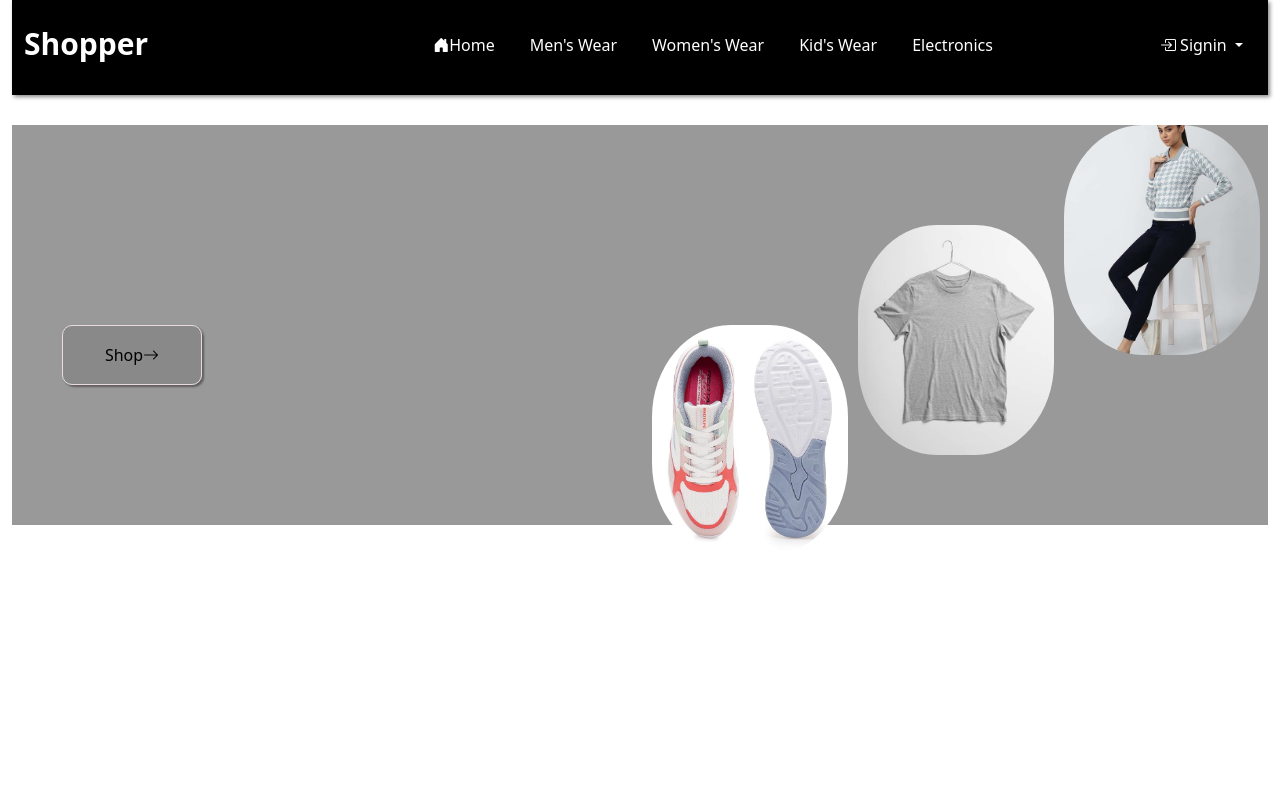
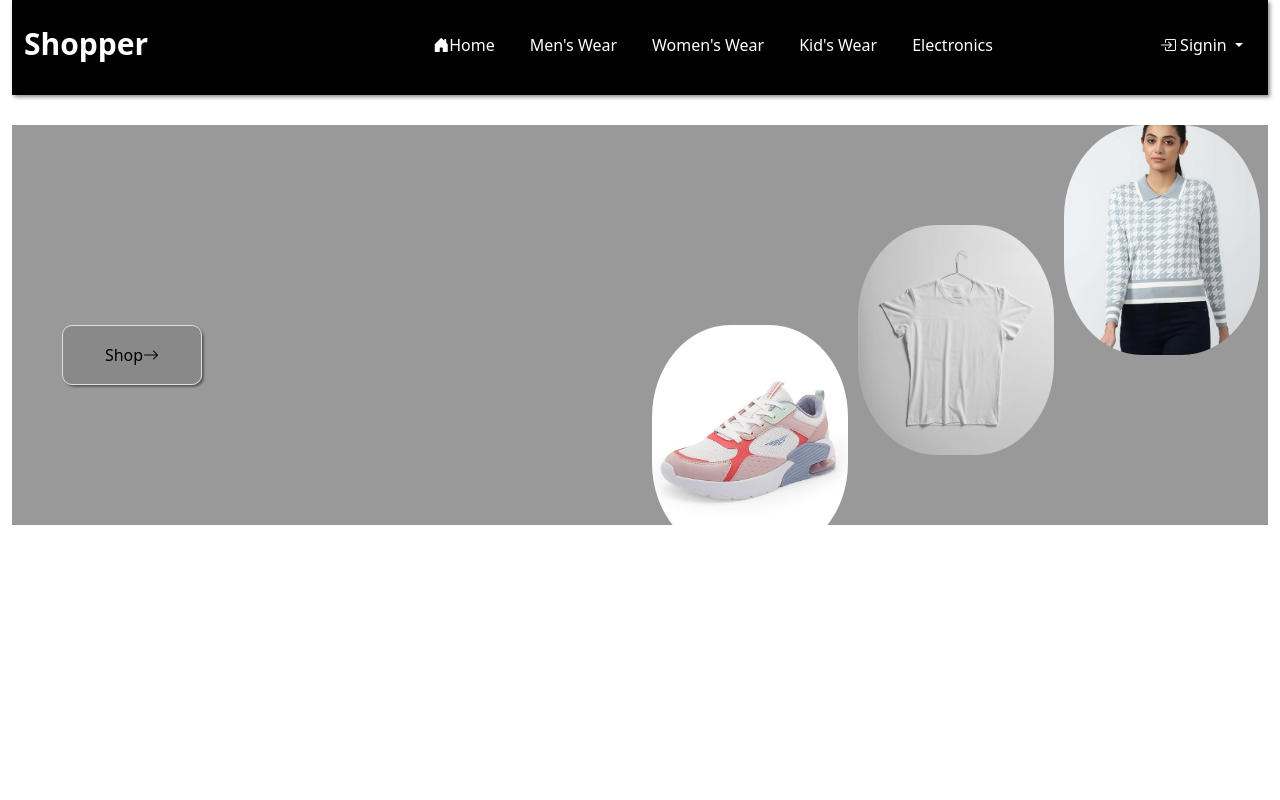
Before and after one commit to Shahnawaz934/online-shopper, a website: page index.html in a window 1280 px wide. Shown: the top 800 px of the page. Drawn offline with nearby package versions, Linux system fonts and the light colour scheme; no server answers.

Commit message:
changes added

```diff
--- a/index.html
+++ b/index.html
@@ -60,9 +60,9 @@
             <div id="card" class="row">
                 <div class="col-6"></div>
                 <div id="card-box" class="col-6">
-                    <div style="background-image: url(/images/womens-shoes4.jpg);"></div>
-                    <div style="background-image: url(/images/mens-tshirtc1.jpg);"></div>
-                    <div style="background-image: url(/images/womens-topc4.jpeg);"></div>
+                    <div style="background-image: url(/images/womens-shoes1.jpg);"></div>
+                    <div style="background-image: url(/images/mens-tshirtc2.jpg);"></div>
+                    <div style="background-image: url(/images/womens-topc2.jpeg);"></div>
                 </div>
             </div>
             <div>
@@ -196,10 +196,10 @@
     </footer>
 
     <script src="https://cdn.jsdelivr.net/npm/bootstrap@5.3.2/dist/js/bootstrap.min.js"></script>
-    <!-- <script src="https://cdn.jsdelivr.net/npm/bootstrap@5.3.2/dist/js/bootstrap.bundle.min.js"></script> -->
+    <script src="https://cdn.jsdelivr.net/npm/bootstrap@5.3.2/dist/js/bootstrap.bundle.min.js"></script>
 
     <!-- <script src="../node_modules/jquery/dist/jquery.js"></script> -->
-    <script src="/node_modules/bootstrap/dist/js/bootstrap.bundle.js"></script>
+    <!-- <script src="/node_modules/bootstrap/dist/js/bootstrap.bundle.js"></script> -->
 </body>
 </html>
 
```
